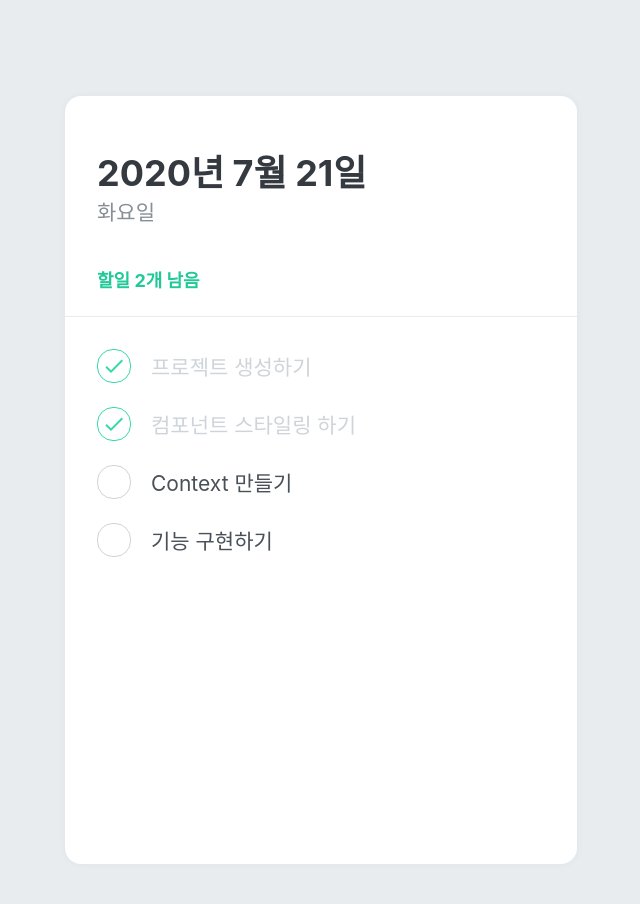
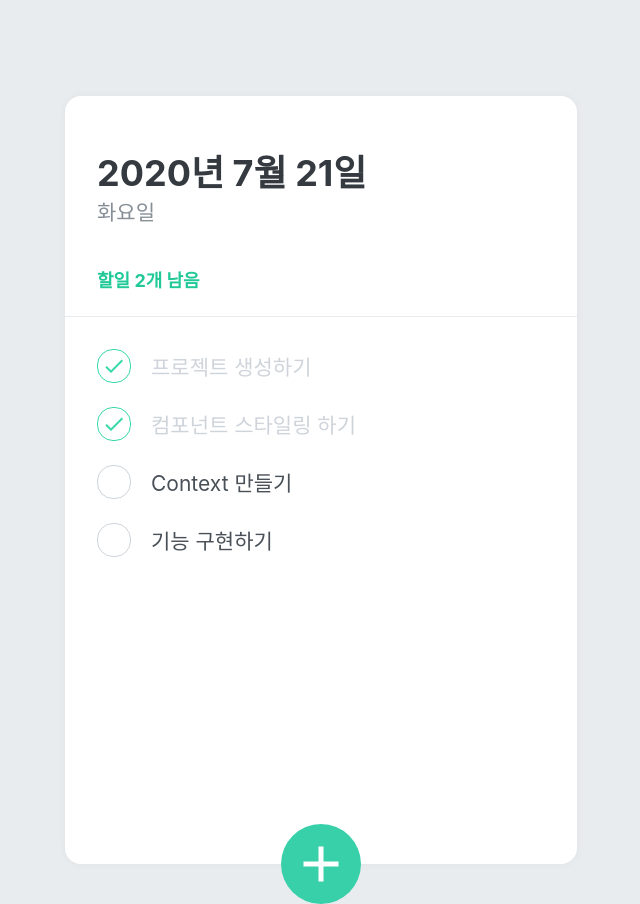
Before and after one commit to keemtj/project-react-todolist, a React (Create React App) app: page / in a window 1280 px wide. Shown: the whole page, without its empty margins (319-959 px from the left). Built offline with nearby package versions, Linux system fonts and the light colour scheme.

Commit message:
:lipstick: Add TodoCreate style

```diff
--- a/src/App.js
+++ b/src/App.js
@@ -3,6 +3,7 @@
 import TodoTemplate from "./components/TodoTemplate";
 import TodoHead from "./components/TodoHead";
 import TodoList from "./components/TodoList";
+import TodoCreate from "./components/TodoCreate";
 
 const GlobalStyle = createGlobalStyle`
   body {
@@ -17,6 +18,7 @@
       <TodoTemplate>
         <TodoHead />
         <TodoList />
+        <TodoCreate />
       </TodoTemplate>
     </>
   );
--- /dev/null
+++ b/src/components/TodoCreate.js
@@ -0,0 +1,41 @@
+import React from "react";
+import styled, { css } from "styled-components";
+import { MdAdd } from "react-icons/md";
+
+const CircleButton = styled.button`
+  background: #38d0a9;
+  &:hover {
+    background: #63e6be;
+  }
+  &:active {
+    background: #20c997;
+  }
+  z-index: 5;
+  cursor: pointer;
+  width: 80px;
+  height: 80px;
+  display: flex;
+  align-items: center;
+  justify-content: center;
+
+  position: absolute;
+  left: 50%;
+  bottom: 0px;
+  transform: translate(-50%, 50%);
+  font-size: 60px;
+  color: white;
+  border-radius: 40px;
+
+  border: none;
+  outline: none;
+`;
+
+const TodoCreate = () => {
+  return (
+    <CircleButton>
+      <MdAdd />
+    </CircleButton>
+  );
+};
+
+export default TodoCreate;
```
